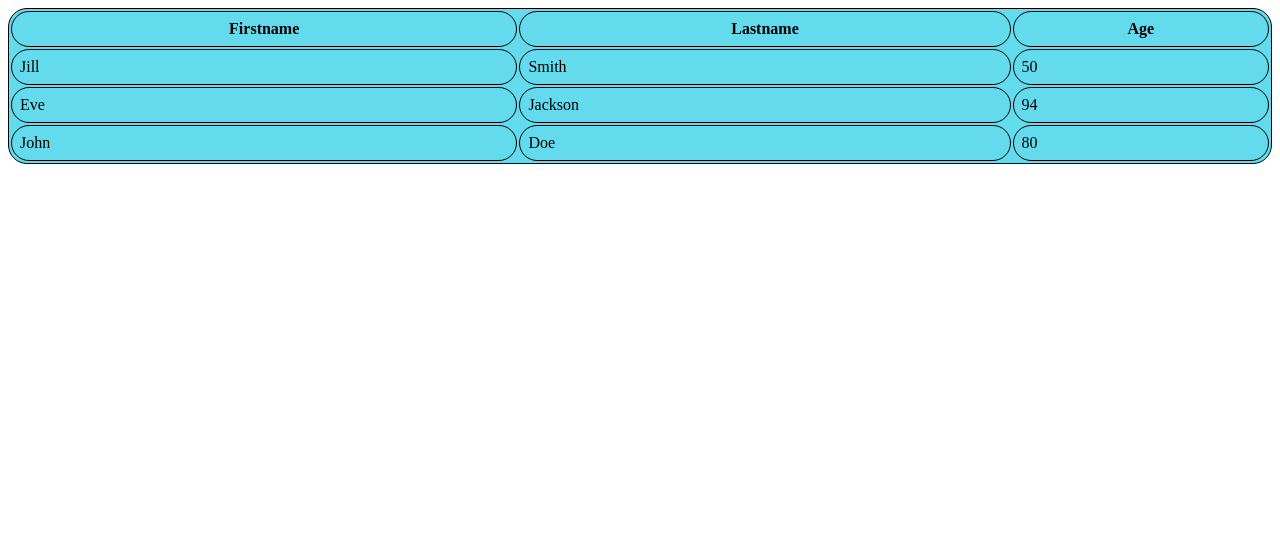
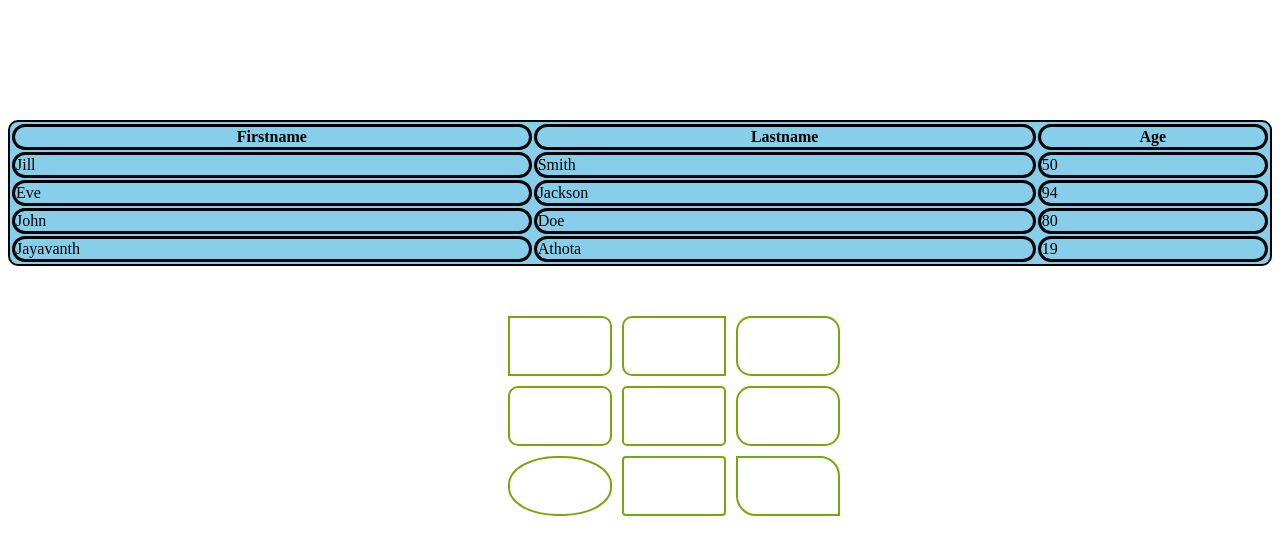
Before and after one commit to Karthik8744/Full-Stack, a plain HTML site: page csstasks/task1.html in a window 1280 px wide. Drawn offline with Linux system fonts and the light colour scheme.

Commit message:
Adding shapes

```diff
--- a/csstasks/task1.html
+++ b/csstasks/task1.html
@@ -1,46 +1,113 @@
 <!DOCTYPE html>
-<html>
+<html lang="en">
 <head>
+    <meta charset="UTF-8">
+    <meta http-equiv="X-UA-Compatible" content="IE=edge">
+    <meta name="viewport" content="width=device-width, initial-scale=1.0">
+    <title>Document</title>
     <style>
-#data{
-  border: 1px solid black;
+        .shapes{
+            display: grid;
+            margin-left: 500px;
+            grid-template-columns: 1fr 1fr 1fr;
+            height: 200px;
+            width: 300px;
+            margin-top:50px;
+            column-gap: 10px;
+            row-gap: 10px;
+
+        }
+        .shapes div{
+            width: 100px;
+            border-style: solid;
+            border-width: 2px;
+            border-color: rgb(116, 168, 12);
+
+        }
+        table{
             width: 100%;
-  background-color: rgb(100, 219, 237);
-  border-radius: 19px;
+            background: skyblue;
+            border-radius: 10px;
+            margin-top: 120px;
+            border:2px black solid;
         }
-
-.details {
-  background-color: rgb(100, 219, 237);
-  color: black;
-  border: 1px solid black;
-  padding: 8px;
-  border-radius: 25px;
+        th,td{
+            border-style: solid;
+            border-radius:20px ;
         }
-
+        .div1{
+            border-top-right-radius: 10px;
+            border-bottom-right-radius: 10px;
+        }
+        .div2{
+            border-top-left-radius: 10px;
+            border-bottom-left-radius: 10px;
+        }
+        .div3{
+            border-radius:15px;
+        }
+        .div4{
+            border-radius: 10px;
+        }
+        .div5{
+            border-radius: 5px;
+        }
+        .div6{
+            border-radius: 15px;
+        }
+        .div7{
+            border-radius: 47%;
+        }
+        .div8{
+            border-radius: 4px;
+        }
+        .div9{
+            border-top-right-radius: 20px;
+            border-bottom-left-radius: 20px;
+        }
     </style>
 </head>
 <body>
-    <table id="data">
+    <div class="table">
+        <table>
             <tr>
-        <th class="details">Firstname</th>
-        <th class="details">Lastname</th>
-        <th class="details">Age</th>
+                <th>Firstname</th>
+                <th>Lastname</th>
+                <th>Age</th>
             </tr>
             <tr>
-        <td class="details">Jill</td>
-        <td class="details">Smith</td>
-        <td class="details">50</td>
+                <td>Jill</td>
+                <td>Smith</td>
+                <td>50</td>
             </tr>
             <tr>
-        <td class="details">Eve</td>
-        <td class="details">Jackson</td>
-        <td class="details">94</td>
+                <td>Eve</td>
+                <td>Jackson</td>
+                <td>94</td>
+            </tr> <tr>
+                <td>John</td>
+                <td>Doe</td>
+                <td>80</td>
+            </tr> <tr>
+                <td>Jayavanth</td>
+                <td>Athota</td>
+                <td>19</td>
             </tr>
-    <tr>
-        <td class="details">John</td>
-        <td class="details">Doe</td>
-        <td class="details">80</td>
-    </tr>
+
         </table>
+
+    </div>
+    <div class="shapes">
+        <div class="div1"></div>
+        <div class="div2"></div>
+        <div class="div3"></div>
+        <div class="div4"></div>
+        <div class="div5"></div>
+        <div class="div6"></div>
+        <div class="div7"></div>
+        <div class="div8"></div>
+        <div class="div9"></div>
+
+    </div>
 </body>
 </html>
```
Lines whose indentation alone changed are shown as unchanged.
